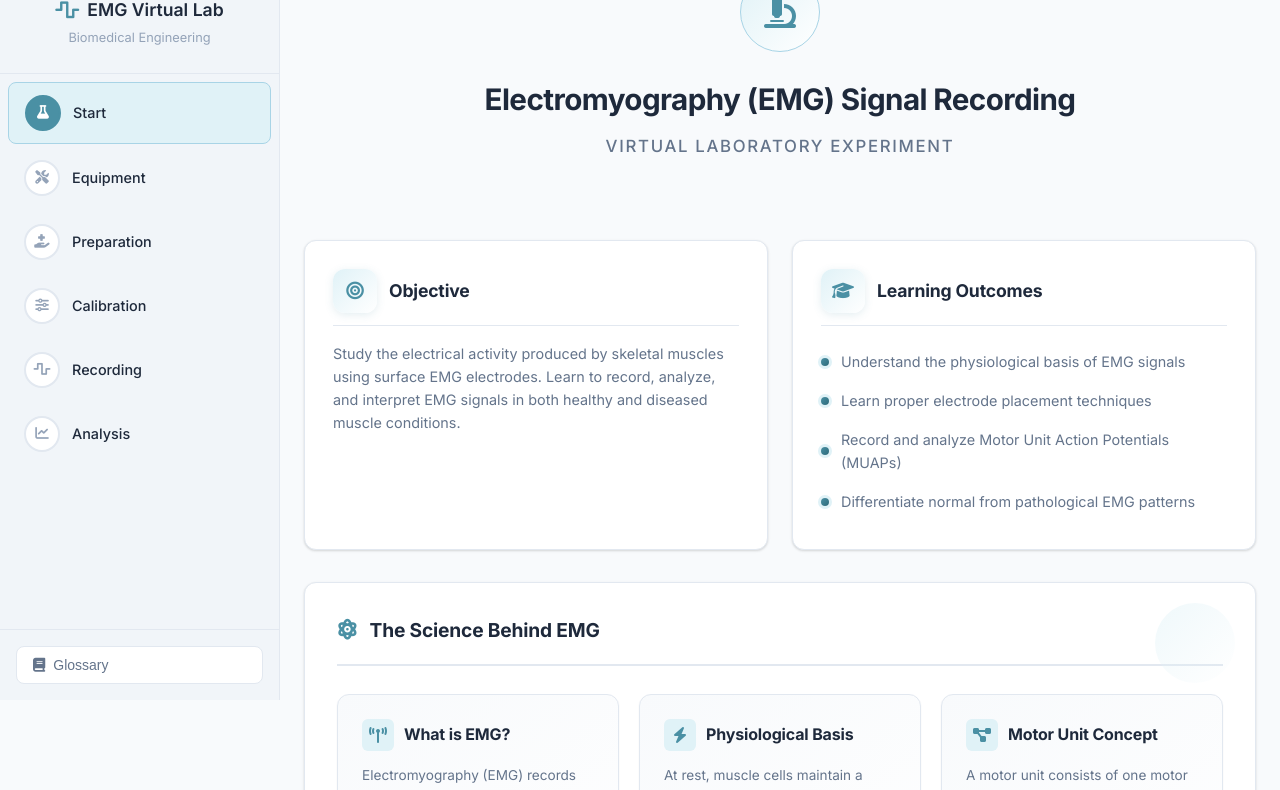
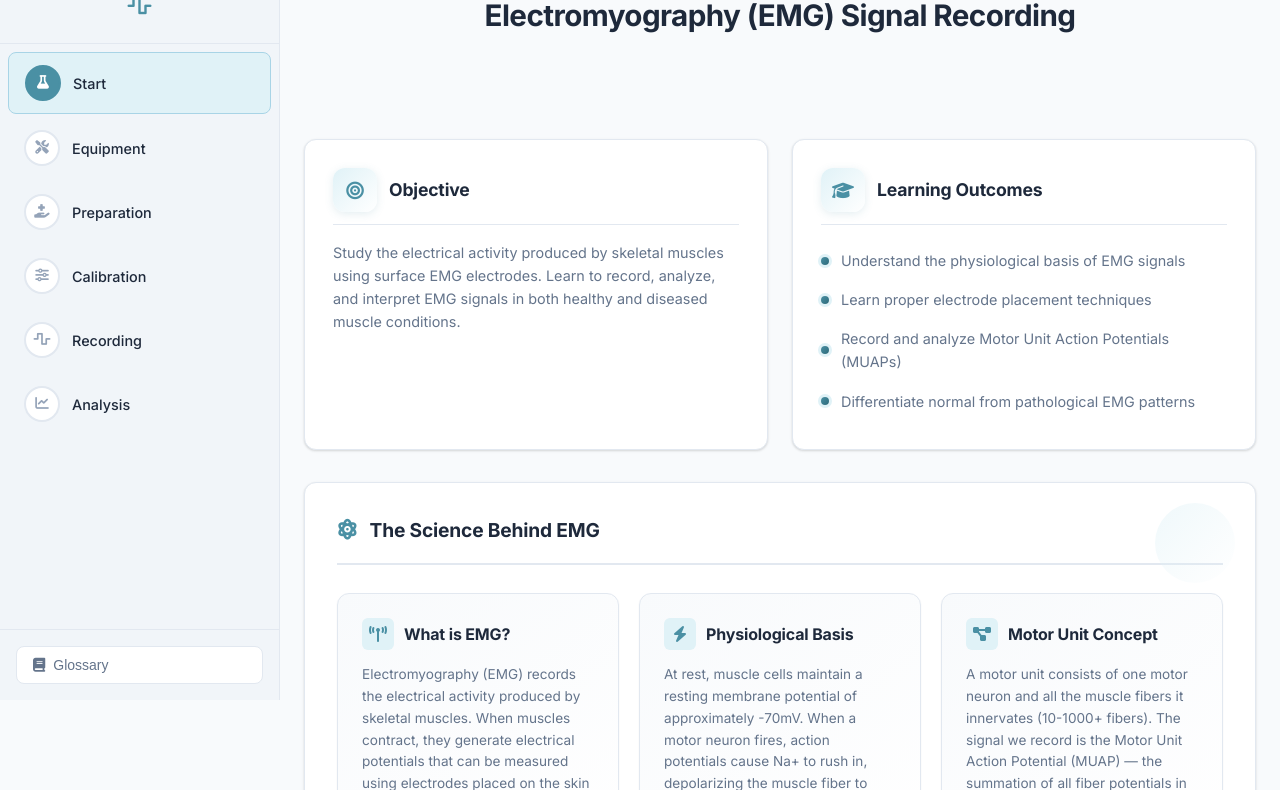
Before and after one commit to virtual-labs/exp-emg-recording-amrt, a plain HTML site: page experiment/simulation/index.html in a window 1280 px wide. Shown: the part 100-890 px from the top of the page. Drawn offline with Linux system fonts and the light colour scheme; animation ran at ten frames a second.

Commit message:
Update index.html

```diff
--- a/experiment/simulation/index.html
+++ b/experiment/simulation/index.html
@@ -6,7 +6,7 @@
     <meta name="mobile-web-app-capable" content="yes">
     <meta name="apple-mobile-web-app-capable" content="yes">
     <meta name="apple-mobile-web-app-status-bar-style" content="default">
-    <title>EMG Virtual Lab — Electromyography Signal Recording</title>
+ <!-- <title>EMG Virtual Lab — Electromyography Signal Recording</title> -->
     <link rel="stylesheet" href="./css/main.css">
     <link rel="stylesheet" href="https://cdnjs.cloudflare.com/ajax/libs/font-awesome/6.4.0/css/all.min.css">
     <link rel="preconnect" href="https://fonts.googleapis.com">
@@ -39,9 +39,9 @@
                 </div>
                 <div class="lab-title">
                     <i class="fas fa-wave-square lab-icon"></i>
-                    <h2>EMG Virtual Lab</h2>
+                    <!-- <h2>EMG Virtual Lab</h2> -->
                 </div>
-                <p class="lab-subtitle">Biomedical Engineering</p>
+                <!-- <p class="lab-subtitle">Biomedical Engineering</p> -->
             </div>
 
             <!-- Navigation Steps -->
@@ -118,12 +118,10 @@
             <section class="lab-step active" id="step-0">
                 <div class="step-container">
                     <div class="welcome-card">
-                        <div class="welcome-icon">
-                            <i class="fas fa-microscope"></i>
-                        </div>
-                        <h2>Electromyography (EMG) Signal Recording</h2>
-                        <p class="welcome-subtitle">Virtual Laboratory Experiment</p>
-                    </div>
+    <h2 style="text-align: center; margin: 20px 0;">
+        Electromyography (EMG) Signal Recording
+    </h2>
+</div>
 
                     <div class="info-grid">
                         <div class="info-card">
```
